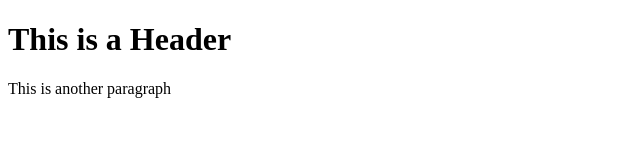
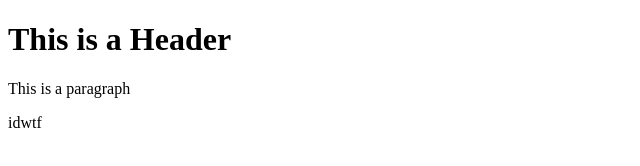
Before and after one commit to Pavithra37/git-test, a plain HTML site: page index.html in a window 1280 px wide. Shown: the full height of the page, 0-640 px from the left. Drawn offline with Linux system fonts and the light colour scheme.

Commit message:
fourth commit

```diff
--- a/index.html
+++ b/index.html
@@ -4,6 +4,7 @@
 
     <body>
         <h1>This is a Header</h1>
-        <p>This is another paragraph</p>
+        <p>This is a paragraph</p>
+        idwtf
     </body>
 </html>
```
Also changed, not shown: templates/test.html (+1 -0 lines).
